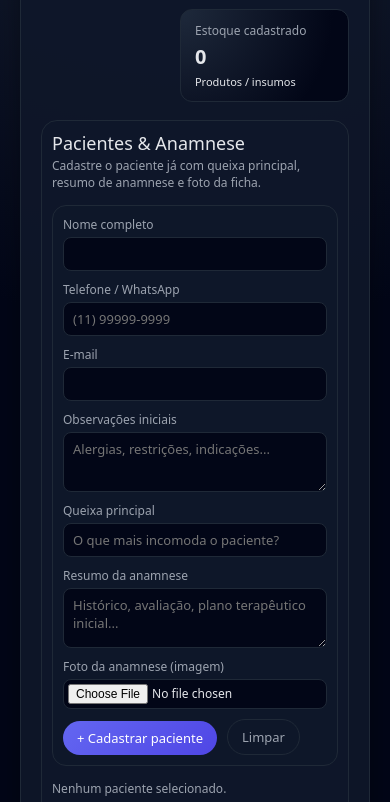
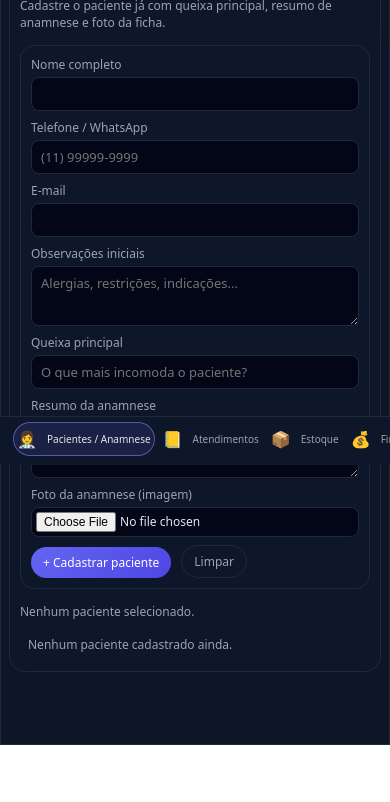
Before and after one commit to Algor365/Demonstra-o-de-estetica, a plain HTML site: page index.html in a window 390 px wide. Shown: the part 379-1181 px from the top of the page. After the commit the page ends 1124 px from the top, so only its background shows below. Drawn offline with Linux system fonts and the light colour scheme.

Commit message:
2.0
Updated styles for responsive design and sidebar behavior.

```diff
--- a/index.html
+++ b/index.html
@@ -49,7 +49,7 @@
       overflow: hidden;
     }
 
-    /* Sidebar */
+    /* Sidebar (modo desktop) */
     .sidebar {
       background: linear-gradient(180deg,#020617,#020617 40%,#111827);
       border-right: 1px solid var(--border);
@@ -423,35 +423,186 @@
       width: 80px;
     }
 
-    /* Responsive */
+    /* =========================
+       RESPONSIVO: MODO "APP" NO CELULAR
+       ========================= */
+
+    /* Tablets / telas médias e menores */
     @media (max-width: 900px) {
+      body {
+        padding: 0; /* encosta nas bordas pra ficar mais app */
+        background: radial-gradient(circle at top, #1e293b 0, #020617 55%);
+      }
+
       .app {
-        grid-template-columns: 1fr;
+        grid-template-columns: 1fr; /* sidebar não fica mais do lado */
+        max-width: 100%;
+        min-height: 100vh;
+        border-radius: 0;
+        box-shadow: none;
+        position: relative;
       }
+
+      /* Sidebar vira barra inferior */
       .sidebar {
+        position: fixed;
+        bottom: 0;
+        left: 0;
+        right: 0;
+        height: auto;
+        padding: 6px 10px 10px;
+        border-right: none;
+        border-top: 1px solid var(--border);
+        background: rgba(15,23,42,0.96);
+        backdrop-filter: blur(10px);
+        display: flex;
         flex-direction: row;
         align-items: center;
-        overflow-x: auto;
+        justify-content: center;
+        gap: 8px;
+        z-index: 30;
       }
-      .logo, .subtitle, .tag {
-        display: none;
+
+      .logo,
+      .subtitle,
+      .tag {
+        display: none; /* some no mobile */
       }
+
       .nav {
+        margin-top: 0;
         flex-direction: row;
         flex-wrap: nowrap;
-        margin-top: 0;
+        width: 100%;
+        justify-content: space-between;
+        gap: 6px;
+      }
+
+      .nav button {
+        flex: 1;
+        justify-content: center;
+        text-align: center;
+        padding: 6px 4px;
+        font-size: 11px;
+        border-radius: 999px;
+        white-space: nowrap;
+      }
+
+      .nav button .icon {
+        font-size: 16px;
+      }
+
+      .main {
+        padding: 12px 10px 70px; /* espaço pra barra inferior */
+      }
+
+      .main-header {
+        flex-direction: column;
+        align-items: flex-start;
+        gap: 6px;
+      }
+
+      .kpis {
+        grid-template-columns: 1fr;
+        gap: 10px;
+        overflow-x: auto;
+        padding-bottom: 4px;
+      }
+
+      .kpi {
+        min-width: 180px;
+      }
+
+      .content {
+        padding: 12px;
+        min-height: auto;
+      }
+
+      form {
+        grid-template-columns: 1fr 1fr;
+        padding: 10px;
+        gap: 8px 10px;
+      }
+
+      .table-wrapper {
+        max-height: 230px;
       }
     }
 
+    /* Celulares em pé / telas pequenas */
     @media (max-width: 640px) {
-      .kpis {
-        grid-template-columns: 1fr;
+      .main {
+        padding: 10px 8px 72px;
       }
+
       .content {
         padding: 10px;
       }
+
       form {
+        grid-template-columns: 1fr;
         padding: 10px;
+      }
+
+      .kpi {
+        padding: 10px 12px;
+      }
+
+      .kpi-value {
+        font-size: 18px;
+      }
+
+      table {
+        font-size: 11px;
+        min-width: 540px; /* força rolagem horizontal em vez de apertar tudo */
+      }
+
+      th, td {
+        padding: 6px 8px;
+      }
+
+      .btn {
+        font-size: 12px;
+        padding: 7px 12px;
+      }
+
+      .items-uso {
+        max-height: 150px;
+        font-size: 11px;
+      }
+
+      .items-uso-row {
+        grid-template-columns: 1fr auto auto;
+        gap: 4px;
+      }
+
+      .items-uso-input {
+        width: 70px;
+      }
+    }
+
+    /* Celulares muito pequenos (tipo 320px) */
+    @media (max-width: 420px) {
+      .items-uso-row {
+        grid-template-columns: 1fr 1fr;
+        row-gap: 4px;
+      }
+
+      .items-uso-input {
+        width: 100%;
+      }
+
+      .nav button {
+        padding: 5px 3px;
+        font-size: 10px;
+      }
+
+      .main-header h1 {
+        font-size: 18px;
+      }
+
+      .section-title {
+        font-size: 16px;
       }
     }
   </style>
@@ -486,7 +637,6 @@
       <header class="main-header">
         <div>
           <h1>Visão Geral</h1>
-
         </div>
         <div class="kpis">
           <div class="kpi">
```
